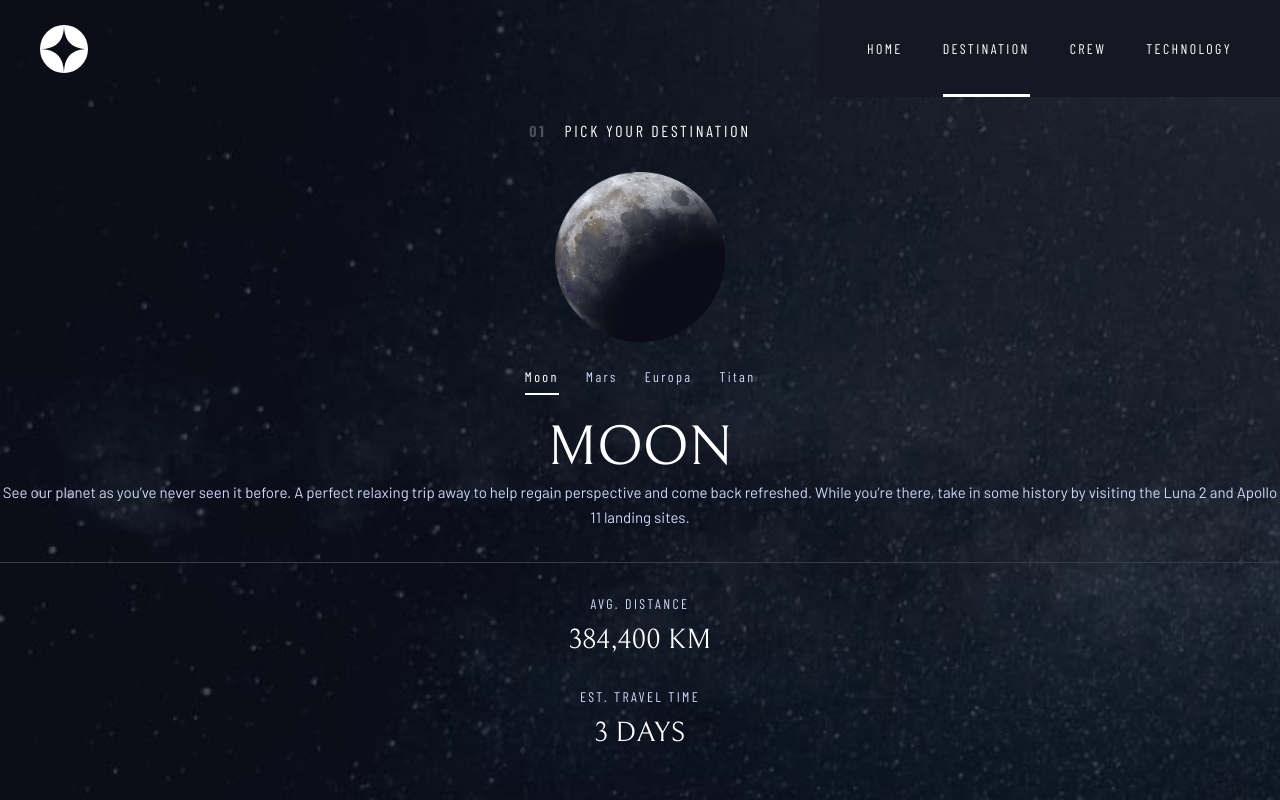
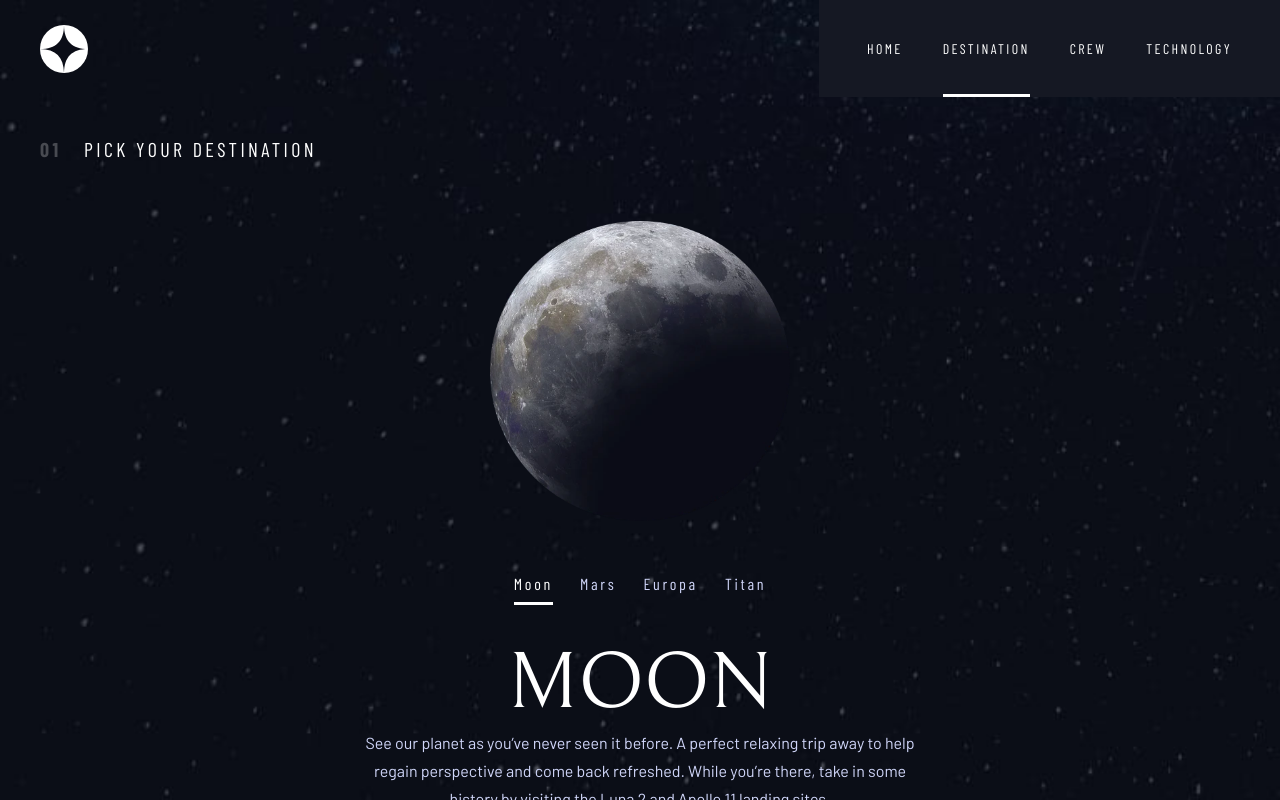
Before and after one commit to TheFranMan/fe-space-tourism, a React (Create React App) app: page /destination in a window 1280 px wide. Built offline with nearby package versions, Linux system fonts and the light colour scheme.

Commit message:
Styled destination tablet

```diff
--- a/src/assets/scss/_destination.scss
+++ b/src/assets/scss/_destination.scss
@@ -107,5 +107,70 @@
             }
         }
     }
+}
 
+@media (min-width: vars.$tablet) {
+    .container.destination {
+        main {
+            .destinations {
+                &__title {
+                    margin: 2em 0 0 2em;
+                    text-align: left;
+                    font-size: 2rem;
+                    letter-spacing: 3.38px;
+                }
+
+                &__tabs {
+                    &__list {
+                        margin-top: 41.3em;
+
+                        *[role="tab"] {
+                            font-size: 1.6rem;
+                            letter-spacing: .1685714em;
+                        }
+                    }
+                }
+
+                &__tabs {
+                    &__panel {
+                        &[hidden="true"] {
+                            display: none;
+                        }
+
+                        .panel__img {
+                            $dimension: 30em;
+                            width: $dimension;
+                            height: $dimension;
+                            bottom: calc(100% + 5.3em);
+                        }
+
+                        .panel__title {
+                            margin-top: .4em;
+                            font-size: 8rem;
+                        }
+
+                        .panel__body,
+                        .stats {
+                            width: 573px;
+                            margin-inline: auto;
+                        }
+
+                        .panel__body {
+                            font-size: 1.6rem;
+                            line-height: 28px;
+                            padding-bottom: 3.0625em;
+                        }
+
+                        .stats {
+                            margin-top: 2.9em;
+                            margin-bottom: 6.2em;
+                            flex-direction: row;
+                            justify-content: center;
+                            gap: 4em;
+                        }
+                    }
+                }
+            }
+        }
+    }
 }
--- a/src/assets/scss/_global.scss
+++ b/src/assets/scss/_global.scss
@@ -55,7 +55,6 @@ body {
 .container {
   // width: minmax(vars.$mobile, vars.$desktop);
   min-width: calc(100vw - 2.4em);
-  // max-width: vars.$desktop;
   height: 100vh;
   margin-inline: auto;
   padding: 2.4em;
@@ -63,6 +62,7 @@ body {
   font-family: vars.$ff-primary;
   background-repeat: no-repeat;
   background-size: cover;
+  background-position: bottom;
   overflow-x: hidden;
   position: relative;
 
```
